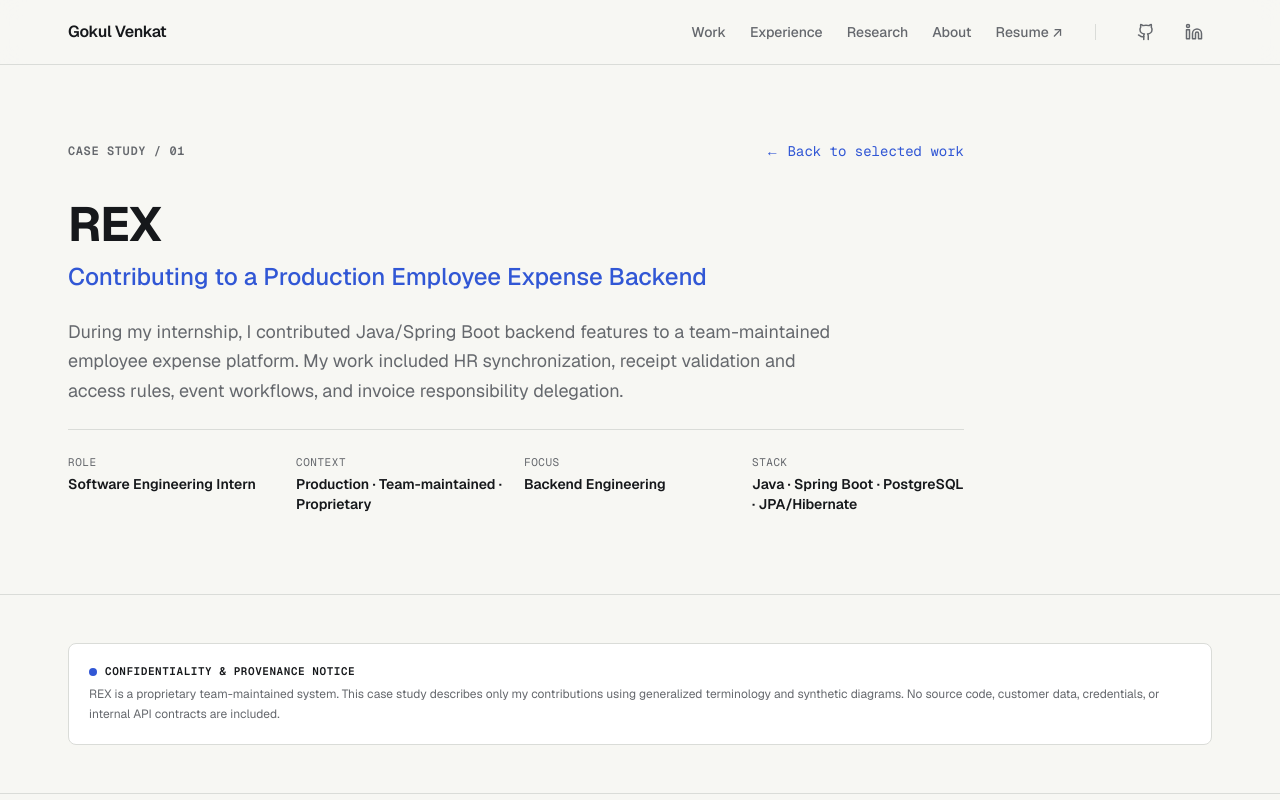
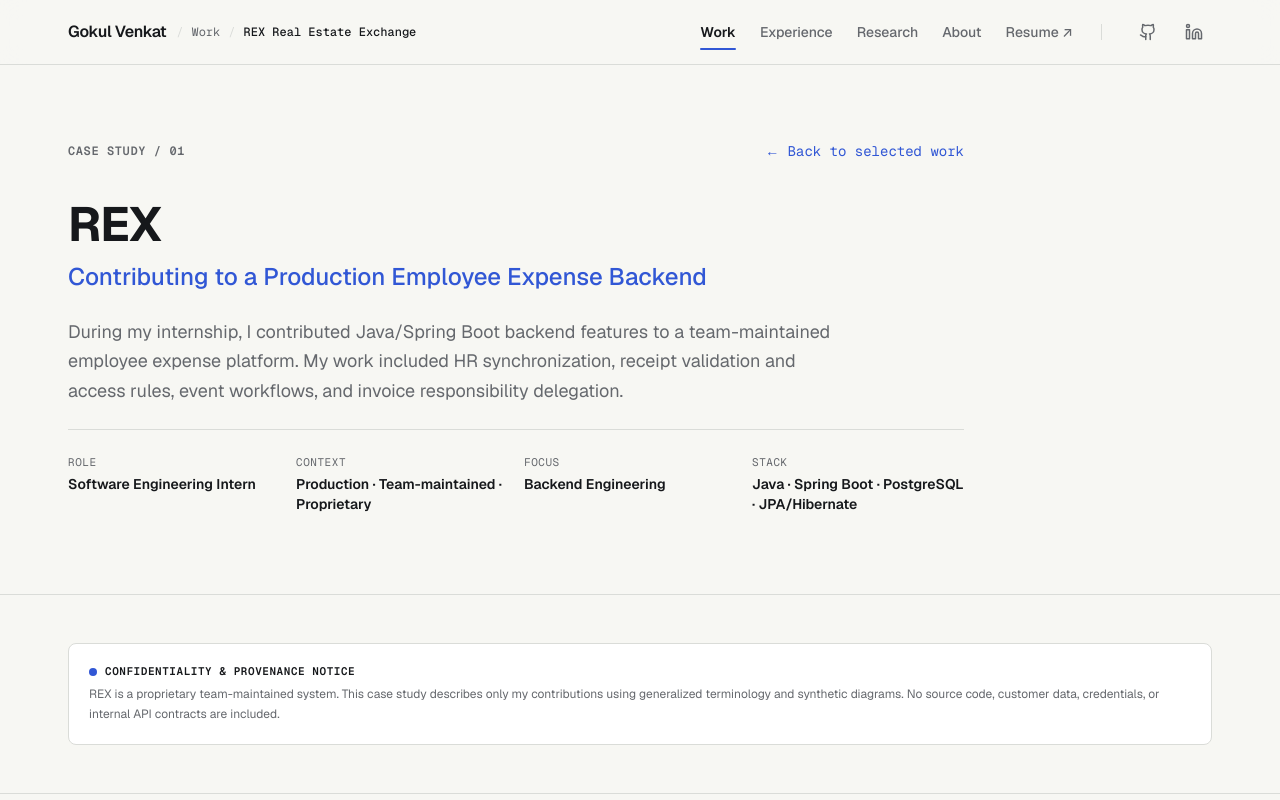
Before and after one commit to BonamGokulVenkat/gokul-portfolio, a Next.js app: page /work/rex in a window 1280 px wide. Shown: the top 800 px of the page. Built offline with nearby package versions, Linux system fonts and the light colour scheme.

Commit message:
fix(navbar): enable cross-page navigation, scrollspy active states, and subpage breadcrumbs

```diff
--- a/components/layout/navbar.tsx
+++ b/components/layout/navbar.tsx
@@ -2,6 +2,7 @@
 
 import React, { useState, useEffect } from "react";
 import Link from "next/link";
+import { usePathname } from "next/navigation";
 import { siteConfig } from "@/lib/site-config";
 import { Container } from "./container";
 
@@ -42,8 +43,84 @@ function LinkedInIcon({ className = "w-4 h-4" }: { className?: string }) {
   );
 }
 
+function getSubpageTitle(path: string): string {
+  if (path.includes("/work/luxora")) return "Luxora Estates";
+  if (path.includes("/work/rex")) return "REX Real Estate Exchange";
+  if (path.includes("/work/sck")) return "Supply Chain Kernel";
+  if (path.includes("/research/agentic-ids")) return "Agentic AI IDS";
+  if (path.startsWith("/work")) return "Case Study";
+  if (path.startsWith("/research")) return "Research";
+  return "";
+}
+
 export function Navbar() {
   const [mobileMenuOpen, setMobileMenuOpen] = useState(false);
+  const [homeActiveSection, setHomeActiveSection] = useState<string>("");
+  const pathname = usePathname();
+  const [prevPathname, setPrevPathname] = useState(pathname);
+  const isHome = pathname === "/";
+  const subpageTitle = getSubpageTitle(pathname);
+
+  // Close menu on route change during render (official React pattern avoiding effect cascading)
+  if (prevPathname !== pathname) {
+    setPrevPathname(pathname);
+    setMobileMenuOpen(false);
+  }
+
+  // Derive active section directly for subpages without needing setState
+  const activeSection = isHome
+    ? homeActiveSection
+    : pathname.startsWith("/work")
+    ? "work"
+    : pathname.startsWith("/research")
+    ? "research"
+    : "";
+
+  // Handle scroll to hash when navigating from a case study back to home
+  useEffect(() => {
+    if (isHome && typeof window !== "undefined" && window.location.hash) {
+      const hash = window.location.hash.substring(1);
+      const element = document.getElementById(hash);
+      if (element) {
+        const timer = setTimeout(() => {
+          element.scrollIntoView({ behavior: "smooth" });
+          setHomeActiveSection(hash);
+        }, 120);
+        return () => clearTimeout(timer);
+      }
+    }
+  }, [isHome, pathname]);
+
+  // Scrollspy to detect active section on home page via IntersectionObserver
+  useEffect(() => {
+    if (!isHome) return;
+
+    const sections = ["work", "experience", "research", "about"];
+    const observer = new IntersectionObserver(
+      (entries) => {
+        entries.forEach((entry) => {
+          if (entry.isIntersecting) {
+            setHomeActiveSection(entry.target.id);
+          }
+        });
+      },
+      {
+        rootMargin: "-20% 0px -55% 0px",
+        threshold: 0,
+      }
+    );
+
+    sections.forEach((id) => {
+      const element = document.getElementById(id);
+      if (element) {
+        observer.observe(element);
+      }
+    });
+
+    return () => {
+      observer.disconnect();
+    };
+  }, [isHome]);
 
   // Close menu on ESC key press
   useEffect(() => {
@@ -70,13 +147,32 @@ export function Navbar() {
     };
   }, [mobileMenuOpen]);
 
+  const handleNavClick = (
+    e: React.MouseEvent<HTMLAnchorElement>,
+    href: string
+  ) => {
+    const hash = href.includes("#") ? href.split("#")[1] : "";
+    if (isHome && hash) {
+      e.preventDefault();
+      const element = document.getElementById(hash);
+      if (element) {
+        element.scrollIntoView({ behavior: "smooth" });
+        window.history.pushState(null, "", `#${hash}`);
+        setHomeActiveSection(hash);
+      }
+    }
+    setMobileMenuOpen(false);
+  };
+
   return (
+    <>
       <header className="sticky top-0 z-40 w-full border-b border-[#DADCD8] bg-[#F7F7F3]/90 backdrop-blur-md transition-colors">
-      <Container className="flex h-16 items-center justify-between">
-        {/* Logo / Name */}
+        <Container className="flex h-16 items-center justify-between gap-4">
+          {/* Logo / Name & Breadcrumbs */}
+          <div className="flex items-center gap-2.5 min-w-0">
             <Link
               href="/"
-          className="group inline-flex items-center gap-2 font-medium text-[#16181B] text-base tracking-tight hover:text-[#3157D5] transition-colors focus-visible:outline-2 focus-visible:outline-[#3157D5] py-2 rounded-sm"
+              className="group inline-flex items-center gap-2 font-medium text-[#16181B] text-base tracking-tight hover:text-[#3157D5] transition-colors focus-visible:outline-2 focus-visible:outline-[#3157D5] py-2 rounded-sm shrink-0"
               aria-label="Bonam Gokul Venkat - Homepage"
             >
               <span className="font-semibold text-[#16181B] group-hover:text-[#3157D5] transition-colors">
@@ -84,23 +180,67 @@ export function Navbar() {
               </span>
             </Link>
 
+            {/* Context breadcrumb when on a case study or research subpage */}
+            {!isHome && subpageTitle && (
+              <div className="hidden sm:flex items-center gap-2 text-xs font-mono text-[#65686D] min-w-0">
+                <span className="text-[#DADCD8]">/</span>
+                <Link
+                  href={pathname.startsWith("/work") ? "/#work" : "/#research"}
+                  className="hover:text-[#3157D5] transition-colors shrink-0"
+                >
+                  {pathname.startsWith("/work") ? "Work" : "Research"}
+                </Link>
+                <span className="text-[#DADCD8]">/</span>
+                <span className="text-[#16181B] font-medium truncate max-w-[200px] lg:max-w-[320px]">
+                  {subpageTitle}
+                </span>
+              </div>
+            )}
+          </div>
+
           {/* Desktop Navigation */}
           <nav
-          className="hidden md:flex items-center gap-8"
+            className="hidden md:flex items-center gap-7 shrink-0"
             aria-label="Main Navigation"
           >
-          <div className="flex items-center gap-6 text-sm font-medium text-[#65686D]">
-            {siteConfig.navItems.map((item) => (
+            <div className="flex items-center gap-6 text-sm font-medium">
+              {siteConfig.navItems.map((item) => {
+                const hash = item.href.includes("#") ? item.href.split("#")[1] : "";
+                const isActive =
+                  (isHome && hash && activeSection === hash) ||
+                  (!isHome && pathname.startsWith("/work") && item.label === "Work") ||
+                  (!isHome && pathname.startsWith("/research") && item.label === "Research");
+
+                if (item.isExternal) {
+                  return (
                     <a
                       key={item.label}
                       href={item.href}
-                target={item.isExternal ? "_blank" : undefined}
-                rel={item.isExternal ? "noopener noreferrer" : undefined}
-                className="py-1 transition-colors hover:text-[#16181B] focus-visible:outline-2 focus-visible:outline-[#3157D5] rounded-sm"
+                      target="_blank"
+                      rel="noopener noreferrer"
+                      className="py-1 text-[#65686D] transition-colors hover:text-[#16181B] focus-visible:outline-2 focus-visible:outline-[#3157D5] rounded-sm"
                     >
                       {item.label}
                     </a>
-            ))}
+                  );
+                }
+
+                return (
+                  <Link
+                    key={item.label}
+                    href={item.href}
+                    onClick={(e) => handleNavClick(e, item.href)}
+                    className={`relative py-1 transition-colors hover:text-[#16181B] focus-visible:outline-2 focus-visible:outline-[#3157D5] rounded-sm ${
+                      isActive ? "text-[#16181B] font-semibold" : "text-[#65686D]"
+                    }`}
+                  >
+                    {item.label}
+                    {isActive && (
+                      <span className="absolute -bottom-1 left-0 right-0 h-0.5 bg-[#3157D5] rounded-full" />
+                    )}
+                  </Link>
+                );
+              })}
             </div>
 
             <div
@@ -110,7 +250,7 @@ export function Navbar() {
             />
 
             {/* Social Icons */}
-          <div className="flex items-center gap-3">
+            <div className="flex items-center gap-2.5">
               <a
                 href={siteConfig.links.github}
                 target="_blank"
@@ -132,11 +272,23 @@ export function Navbar() {
             </div>
           </nav>
 
+          {/* Mobile Right Controls */}
+          <div className="md:hidden flex items-center gap-2 shrink-0">
+            {!isHome && (
+              <Link
+                href={pathname.startsWith("/work") ? "/#work" : "/#research"}
+                className="inline-flex min-h-[34px] items-center gap-1 px-2.5 py-1 text-xs font-mono font-medium text-[#3157D5] bg-[#3157D5]/10 rounded border border-[#3157D5]/20 hover:bg-[#3157D5]/15 transition-colors"
+              >
+                <span>←</span>
+                <span>{pathname.startsWith("/work") ? "Work" : "Home"}</span>
+              </Link>
+            )}
+
             {/* Mobile Menu Button */}
             <button
               type="button"
               onClick={() => setMobileMenuOpen(!mobileMenuOpen)}
-          className="md:hidden flex h-11 w-11 items-center justify-center rounded-md text-[#16181B] hover:bg-[#DADCD8]/40 focus-visible:outline-2 focus-visible:outline-[#3157D5] transition-colors"
+              className="flex h-10 w-10 items-center justify-center rounded-md text-[#16181B] hover:bg-[#DADCD8]/40 focus-visible:outline-2 focus-visible:outline-[#3157D5] transition-colors"
               aria-expanded={mobileMenuOpen}
               aria-controls="mobile-nav"
               aria-label={mobileMenuOpen ? "Close menu" : "Open menu"}
@@ -165,30 +317,61 @@ export function Navbar() {
                 </svg>
               )}
             </button>
+          </div>
         </Container>
+      </header>
 
-      {/* Mobile Drawer Menu */}
+      {/* Mobile Drawer Menu (rendered outside header so position:fixed is relative to viewport) */}
       {mobileMenuOpen && (
         <div
           id="mobile-nav"
           className="md:hidden fixed inset-x-0 top-16 bottom-0 z-50 bg-[#F7F7F3] border-t border-[#DADCD8] px-6 py-8 flex flex-col justify-between overflow-y-auto"
         >
-          <nav className="flex flex-col space-y-5" aria-label="Mobile Navigation">
-            {siteConfig.navItems.map((item) => (
+          <nav className="flex flex-col space-y-4" aria-label="Mobile Navigation">
+            {siteConfig.navItems.map((item) => {
+              const hash = item.href.includes("#") ? item.href.split("#")[1] : "";
+              const isActive =
+                (isHome && hash && activeSection === hash) ||
+                (!isHome && pathname.startsWith("/work") && item.label === "Work") ||
+                (!isHome && pathname.startsWith("/research") && item.label === "Research");
+
+              if (item.isExternal) {
+                return (
                   <a
                     key={item.label}
                     href={item.href}
+                    target="_blank"
+                    rel="noopener noreferrer"
                     onClick={() => setMobileMenuOpen(false)}
-                target={item.isExternal ? "_blank" : undefined}
-                rel={item.isExternal ? "noopener noreferrer" : undefined}
                     className="flex items-center justify-between text-lg font-medium text-[#16181B] py-2 border-b border-[#DADCD8]/60 hover:text-[#3157D5] transition-colors"
                   >
                     <span>{item.label}</span>
+                    <span className="font-mono text-xs text-[#65686D]">EXT</span>
+                  </a>
+                );
+              }
+
+              return (
+                <Link
+                  key={item.label}
+                  href={item.href}
+                  onClick={(e) => handleNavClick(e, item.href)}
+                  className={`flex items-center justify-between text-lg py-2 border-b border-[#DADCD8]/60 transition-colors ${
+                    isActive
+                      ? "text-[#3157D5] font-semibold"
+                      : "text-[#16181B] font-medium hover:text-[#3157D5]"
+                  }`}
+                >
+                  <span className="flex items-center gap-2">
+                    {isActive && <span className="w-1.5 h-1.5 rounded-full bg-[#3157D5]" />}
+                    <span>{item.label}</span>
+                  </span>
                   <span className="font-mono text-xs text-[#65686D]">
-                  {item.isExternal ? "EXT" : "SECTION"}
+                    {isActive ? "ACTIVE" : "SECTION"}
                   </span>
-              </a>
-            ))}
+                </Link>
+              );
+            })}
           </nav>
 
           <div className="pt-8 border-t border-[#DADCD8]">
@@ -218,6 +401,6 @@ export function Navbar() {
           </div>
         </div>
       )}
-    </header>
+    </>
   );
 }
--- a/lib/site-config.ts
+++ b/lib/site-config.ts
@@ -57,10 +57,10 @@ export const siteConfig: SiteConfig = {
     resume: "/resume.pdf",
   },
   navItems: [
-    { label: "Work", href: "#work" },
-    { label: "Experience", href: "#experience" },
-    { label: "Research", href: "#research" },
-    { label: "About", href: "#about" },
+    { label: "Work", href: "/#work" },
+    { label: "Experience", href: "/#experience" },
+    { label: "Research", href: "/#research" },
+    { label: "About", href: "/#about" },
     { label: "Resume ↗", href: "/resume.pdf", isExternal: true },
   ],
 };
```
Lines whose indentation alone changed are shown as unchanged.
